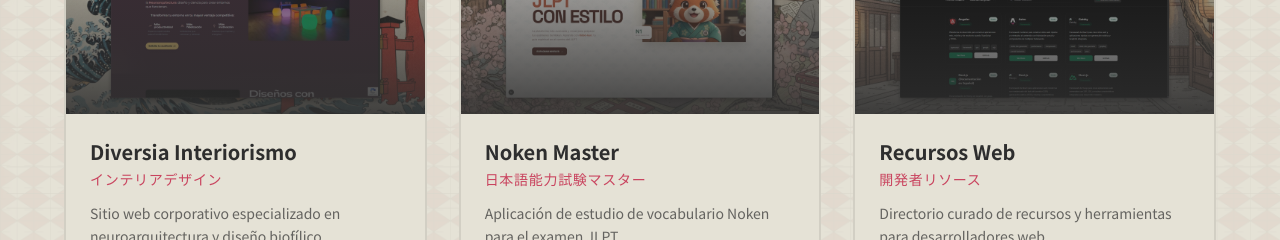
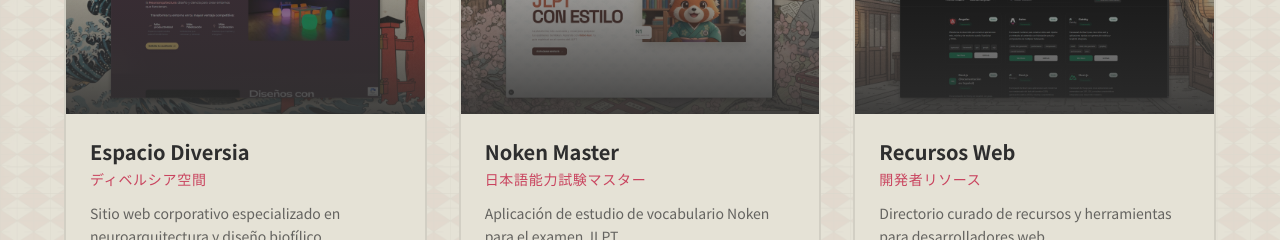
Before and after one commit to RogerCiv/japanese-portfolio, a Next.js app: page / in a window 1280 px wide. Shown: the part 1220-1460 px from the top of the page. Built offline with nearby package versions, Linux system fonts and the light colour scheme.

Commit message:
feat: update project title and Japanese translation for Diversia Interiorismo

```diff
--- a/data/projects.ts
+++ b/data/projects.ts
@@ -13,8 +13,8 @@ import type { Project } from "@/types";
 
 export const projects: Project[] = [
   {
-    title: "Diversia Interiorismo",
-    japanese: "インテリアデザイン",
+    title: "Espacio Diversia",
+    japanese: "ディベルシア空間",
     description:
       "Sitio web corporativo especializado en neuroarquitectura y diseño biofílico.",
     image: diversiaImage,
```
